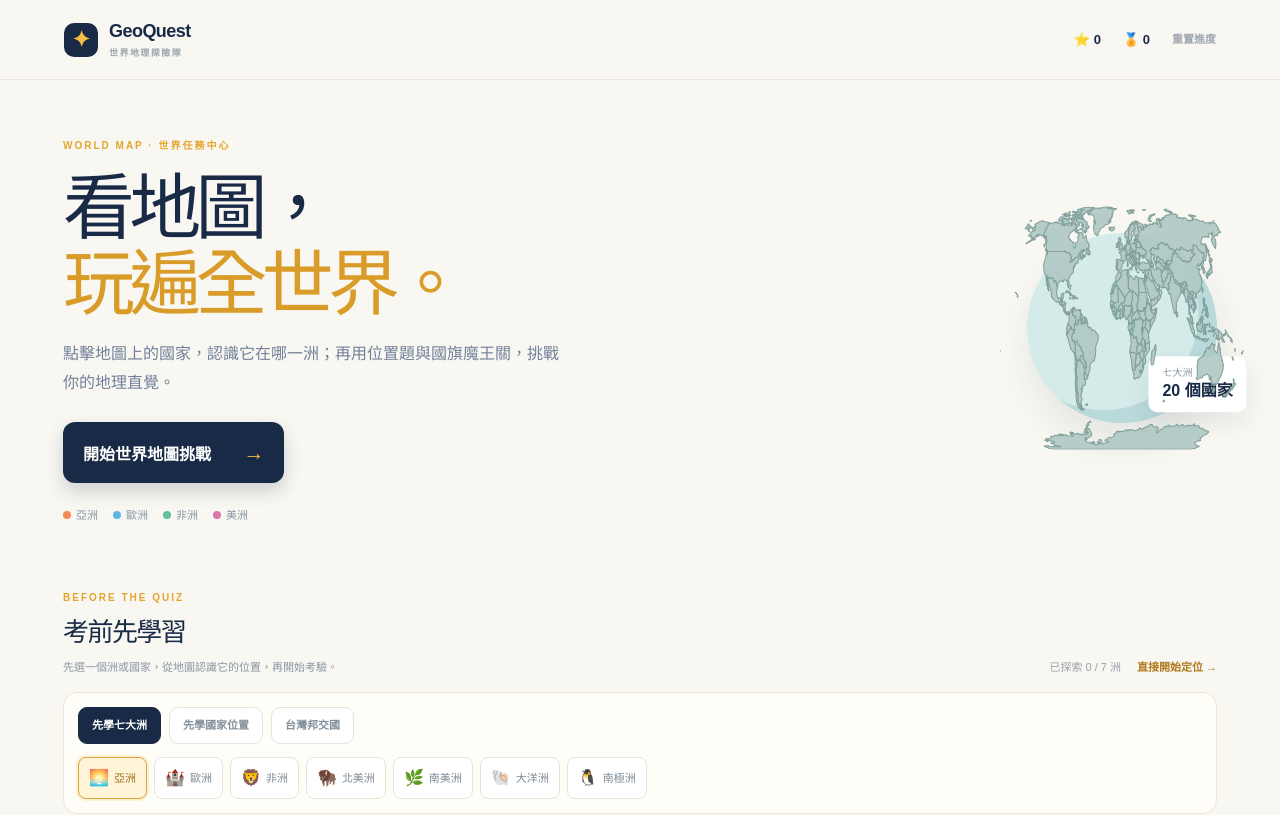
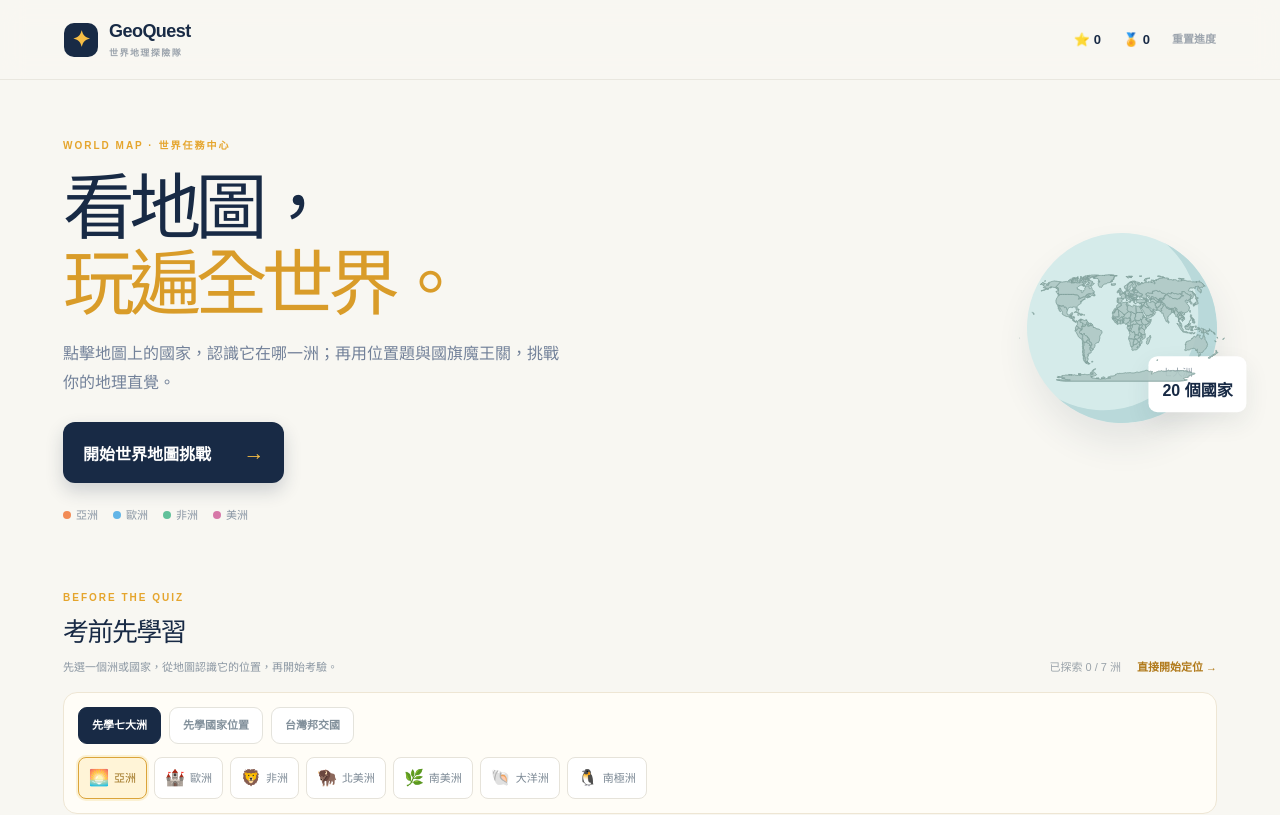
Before and after one commit to alien0077/GeoQuest, a Next.js app: page / in a window 1280 px wide. Shown: the top 815 px of the page. Built offline with nearby package versions, Linux system fonts and the light colour scheme.

Commit message:
fix: preserve mini globe map proportions

```diff
--- a/app/globals.css
+++ b/app/globals.css
@@ -43,7 +43,7 @@ button { font: inherit; cursor: pointer; }
 .country-outline-active { fill: #f3bd5b; stroke: #8f641f; stroke-width: 1.8; }
 .country-outline-taiwan { fill: #ed8d91; stroke: #a83f4b; stroke-width: 2.2; }
 .country-outline { pointer-events: auto; cursor: pointer; }
-.mini-country-layer { opacity: .9; transform: rotate(7deg) scale(1.28); }
+.mini-country-layer { opacity: .9; transform: rotate(7deg) scale(1.08); transform-origin: center; }
 .dashboard-subtitle { color: #8a96a2; font-size: 11px; margin: 7px 0 0; }
 .study-toolbar { background: #fffdf7; border: 1px solid #eee6d4; border-radius: 14px; padding: 14px; margin-bottom: 15px; }
 .study-tabs { display: flex; gap: 8px; margin-bottom: 13px; }
--- a/app/page.tsx
+++ b/app/page.tsx
@@ -1,6 +1,6 @@
 "use client";
 
-import { useEffect, useMemo, useState } from "react";
+import { startTransition, useEffect, useMemo, useState } from "react";
 import { geoCentroid, geoNaturalEarth1, geoPath } from "d3-geo";
 import { feature } from "topojson-client";
 import type { FeatureCollection, GeoJsonProperties, Geometry } from "geojson";
@@ -32,7 +32,7 @@ const continentSpotlights: Record<string, Spotlight> = {
   oceania: { x: 80, y: 78, label: "大洋洲位置" }, antarctica: { x: 51, y: 93, label: "南極洲位置" },
 };
 
-function WorldCountryLayer({ className = "", highlightedNames = [], selectedName, muted = false, onCountrySelect, onCountryPositions }: { className?: string; highlightedNames?: string[]; selectedName?: string; muted?: boolean; onCountrySelect?: (country: MapCountrySelection) => void; onCountryPositions?: (positions: Record<string, MapPosition>) => void }) {
+function WorldCountryLayer({ className = "", highlightedNames = [], selectedName, muted = false, preserveAspectRatio = "none", onCountrySelect, onCountryPositions }: { className?: string; highlightedNames?: string[]; selectedName?: string; muted?: boolean; preserveAspectRatio?: "none" | "xMidYMid meet"; onCountrySelect?: (country: MapCountrySelection) => void; onCountryPositions?: (positions: Record<string, MapPosition>) => void }) {
   const [world, setWorld] = useState<WorldTopology | null>(null);
 
   useEffect(() => {
@@ -72,7 +72,7 @@ function WorldCountryLayer({ className = "", highlightedNames = [], selectedName
     if (onCountryPositions && paths.length) onCountryPositions(Object.fromEntries(paths.map((country) => [String(country.name), { x: (country.x / 1000) * 100, y: (country.y / 520) * 100 }])));
   }, [onCountryPositions, paths]);
 
-  return <svg className={`country-outline-layer ${className}`} viewBox="0 0 1000 520" preserveAspectRatio="none" role="img" aria-label="世界各國國界輪廓">
+  return <svg className={`country-outline-layer ${className}`} viewBox="0 0 1000 520" preserveAspectRatio={preserveAspectRatio} role="img" aria-label="世界各國國界輪廓">
     <title>世界各國國界輪廓</title>
     {paths.map((country) => {
       const countryName = String(country.name);
@@ -210,11 +210,22 @@ function buildFlagQuestionSet(continentName: string) {
   });
 }
 
+function buildInitialFlagQuestionSet(continentName: string) {
+  const countryPool = allCountryPins.filter((country) => country.continent === continentName);
+  const questionPool = countryPool.length >= 5 ? countryPool : allCountryPins;
+  return questionPool.slice(0, 5).map((country, index) => {
+    const distractors = questionPool.filter((candidate) => candidate.id !== country.id).slice(index, index + 3).map((candidate) => candidate.name);
+    const base = flagQuestionPool.find((question) => question.country === country.name) || flagQuestionPool[0];
+    return { ...base, options: [country.name, ...distractors] };
+  });
+}
+
 const defaultProgress = { stars: 0, completed: [] as string[], bosses: [] as string[], unlocked: 0 };
 function readProgress() { if (typeof window === "undefined") return defaultProgress; try { return { ...defaultProgress, ...JSON.parse(localStorage.getItem("geo-quest-progress") || "{}") }; } catch { return defaultProgress; } }
 
 export default function Home() {
-  const [progress, setProgress] = useState(() => readProgress());
+  const [progress, setProgress] = useState(defaultProgress);
+  const [progressLoaded, setProgressLoaded] = useState(false);
   const [screen, setScreen] = useState<"home" | "location" | "boss" | "result">("home");
   const [selectedCountry, setSelectedCountry] = useState<CountryPin | null>(null);
   const [selectedContinent, setSelectedContinent] = useState(0);
@@ -230,9 +241,10 @@ export default function Home() {
   const [studyCountryId, setStudyCountryId] = useState("jp");
   const [studyMapCountry, setStudyMapCountry] = useState<CountryPin | null>(null);
   const [mapPositions, setMapPositions] = useState<Record<string, MapPosition>>({});
-  const [bossQuestions, setBossQuestions] = useState<FlagQuestion[]>(() => buildFlagQuestionSet(continents[0].name));
+  const [bossQuestions, setBossQuestions] = useState<FlagQuestion[]>(() => buildInitialFlagQuestionSet(continents[0].name));
 
-  useEffect(() => { localStorage.setItem("geo-quest-progress", JSON.stringify(progress)); }, [progress]);
+  useEffect(() => { const storedProgress = readProgress(); startTransition(() => { setProgress(storedProgress); setProgressLoaded(true); }); }, []);
+  useEffect(() => { if (progressLoaded) localStorage.setItem("geo-quest-progress", JSON.stringify(progress)); }, [progress, progressLoaded]);
   const continent = continents[selectedContinent];
   const scheduledTarget = locationQuestions[questionIndex] || selectedCountry || countryPins[(selectedContinent + questionIndex) % countryPins.length];
   const locationTarget = { ...scheduledTarget, ...(mapPositions[scheduledTarget.mapName] || {}) };
@@ -276,7 +288,7 @@ export default function Home() {
     <header className="topbar"><button className="brand" onClick={() => setScreen("home")} aria-label="回到世界地圖"><span className="brand-mark">✦</span><span>GeoQuest <small>世界地理探險隊</small></span></button><div className="top-stats"><span>⭐ {progress.stars}</span><span>🏅 {progress.bosses.length}</span><button className="reset-link" onClick={resetProgress}>重置進度</button></div></header>
 
     {screen === "home" && <>
-      <section className="map-hero"><div className="map-hero-copy"><span className="eyebrow">WORLD MAP · 世界任務中心</span><h1>看地圖，<em>玩遍全世界。</em></h1><p>點擊地圖上的國家，認識它在哪一洲；再用位置題與國旗魔王關，挑戰你的地理直覺。</p><button className="primary-button" onClick={() => startLocation()}>開始世界地圖挑戰 <span>→</span></button><div className="map-legend"><span><i className="legend-dot orange" />亞洲</span><span><i className="legend-dot blue" />歐洲</span><span><i className="legend-dot green" />非洲</span><span><i className="legend-dot pink" />美洲</span></div></div><div className="mini-globe"><WorldCountryLayer className="mini-country-layer" muted /><span>七大洲<br /><b>20 個國家</b></span></div></section>
+      <section className="map-hero"><div className="map-hero-copy"><span className="eyebrow">WORLD MAP · 世界任務中心</span><h1>看地圖，<em>玩遍全世界。</em></h1><p>點擊地圖上的國家，認識它在哪一洲；再用位置題與國旗魔王關，挑戰你的地理直覺。</p><button className="primary-button" onClick={() => startLocation()}>開始世界地圖挑戰 <span>→</span></button><div className="map-legend"><span><i className="legend-dot orange" />亞洲</span><span><i className="legend-dot blue" />歐洲</span><span><i className="legend-dot green" />非洲</span><span><i className="legend-dot pink" />美洲</span></div></div><div className="mini-globe"><WorldCountryLayer className="mini-country-layer" muted preserveAspectRatio="xMidYMid meet" /><span>七大洲<br /><b>20 個國家</b></span></div></section>
       <section className="world-dashboard">
         <div className="dashboard-head"><div><span className="strip-label">BEFORE THE QUIZ</span><h2>考前先學習</h2><p className="dashboard-subtitle">先選一個洲或國家，從地圖認識它的位置，再開始考驗。</p></div><div className="dashboard-actions"><span>已探索 {progress.completed.length} / 7 洲</span><button onClick={() => startLocation()}>直接開始定位 →</button></div></div>
         <div className="study-toolbar">
```
